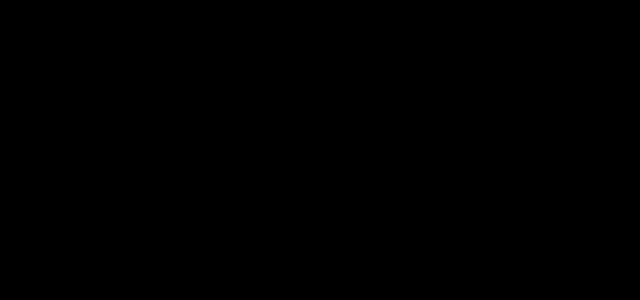
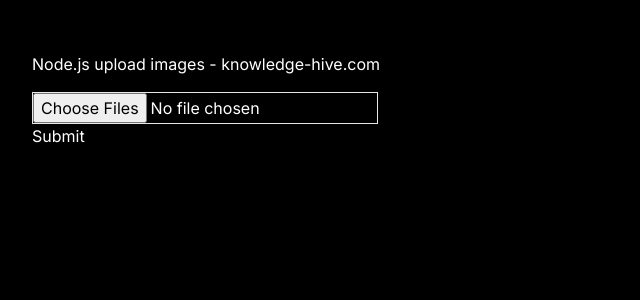
Before and after one commit to vedanshi28/knowledgehive, a React (Create React App) app: page /temp in a window 1280 px wide. Before the commit this address had no page. Shown: the top 300 px of the page, without its empty margins (0-640 px from the left). Built offline with nearby package versions, Linux system fonts and the light colour scheme.

Commit message:
temp added

```diff
--- a/src/App.js
+++ b/src/App.js
@@ -12,6 +12,7 @@ import Profile from "./root/pages/Profile";
 import EditPost from "./root/pages/EditPost";
 import LandingPageLayout from "./landing-page/components/LandingPageLayout";
 import UserPage from "./root/pages/UserPage";
+import Temp from "./auth/Temp";
 
 const App = () => {
   return (
@@ -26,6 +27,7 @@ const App = () => {
         <Route element={<AuthLayout />}>
           <Route path="/sign-in" element={<SignIn />} />
           <Route path="/sign-up" element={<SignUp />} />
+          <Route path="/temp" element={<Temp />} />
         </Route>
 
         {/* private routes */}
--- a/src/auth/Temp.jsx
+++ b/src/auth/Temp.jsx
@@ -22,7 +22,8 @@ function Temp() {
   const handleSubmit = async (event) => {
     event.preventDefault();
     const formData = new FormData(event.target);
-    const response = await fetch(`http://localhost:8080/upload`, {
+    // const response = await fetch(`http://localhost:8080/upload`, {
+    const response = await fetch(`http://localhost:5000/api/file/upload`, {
       method: "POST",
       body: formData,
     });
```
